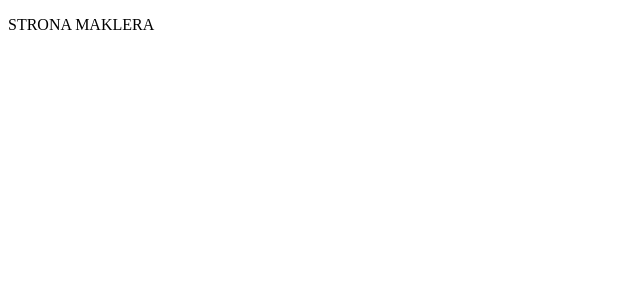
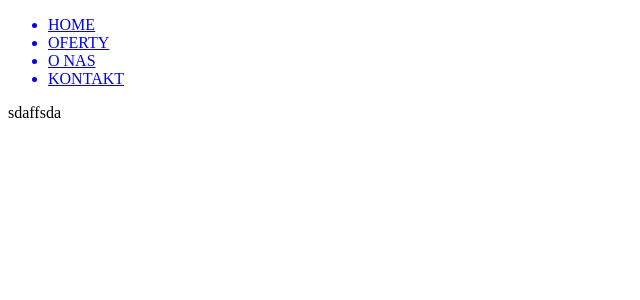
Before and after one commit to Pawson199/Makler-Inwestycje, a React (Create React App) app: page /kontakt in a window 1280 px wide. Shown: the top 300 px of the page, without its empty margins (0-640 px from the left). Built offline with nearby package versions, Linux system fonts and the light colour scheme.

Commit message:
setted react-router

```diff
--- a/package.json
+++ b/package.json
@@ -8,6 +8,7 @@
     "@testing-library/user-event": "^7.2.1",
     "react": "^16.13.1",
     "react-dom": "^16.13.1",
+    "react-router-dom": "^5.1.2",
     "react-scripts": "3.4.1"
   },
   "scripts": {
--- a/src/App.js
+++ b/src/App.js
@@ -1,16 +1,29 @@
 import React from 'react';
-
+import { Switch, Link, Route} from 'react-router-dom'
+import Home from './pages/Home'
+import About from './pages/About'
+import Oferta from './pages/Oferta'
+import Kontakt from './pages/Kontakt'
 
 function App() {
   return (
-    <div>
+    <navbar>
+   <ul>
+    <Link to="/home" ><li>HOME</li></Link>
+    <Link to="/oferta" ><li>OFERTY</li></Link>
+    <Link to="/about" ><li>O NAS</li></Link>
+    <Link to="/kontakt" ><li>KONTAKT</li></Link>
+   </ul>
 
-        <p>
-      STRONA MAKLERA
-        </p>
+    <Switch>
+      <Route path="/home"> <Home/> </Route>
+      <Route path="/oferta"> <Oferta/> </Route>
+      <Route path="/about"> <About/> </Route>
+      <Route path="/kontakt"> <Kontakt/> </Route>
+    </Switch>
+    </navbar>
+  )
 
-    </div>
-  );
 }
 
 export default App;
--- /dev/null
+++ b/src/pages/About.js
@@ -0,0 +1,9 @@
+import React from 'react'
+
+export default function About() {
+    return (
+        <div>
+            fsdafd
+        </div>
+    )
+}
--- /dev/null
+++ b/src/pages/Home.js
@@ -0,0 +1,9 @@
+import React from 'react'
+
+export default function Home() {
+    return (
+        <div>
+            dsfadfs
+        </div>
+    )
+}
--- /dev/null
+++ b/src/pages/Kontakt.js
@@ -0,0 +1,9 @@
+import React from 'react'
+
+export default function Kontakt() {
+    return (
+        <div>
+            sdaffsda
+        </div>
+    )
+}
--- /dev/null
+++ b/src/pages/Oferta.js
@@ -0,0 +1,9 @@
+import React from 'react'
+
+export default function Oferta() {
+    return (
+        <div>
+            fsafd
+        </div>
+    )
+}
```
Also changed, not shown: src/index.js (+4 -4 lines), 1 other file (tests, documents, lock files or other folders).
